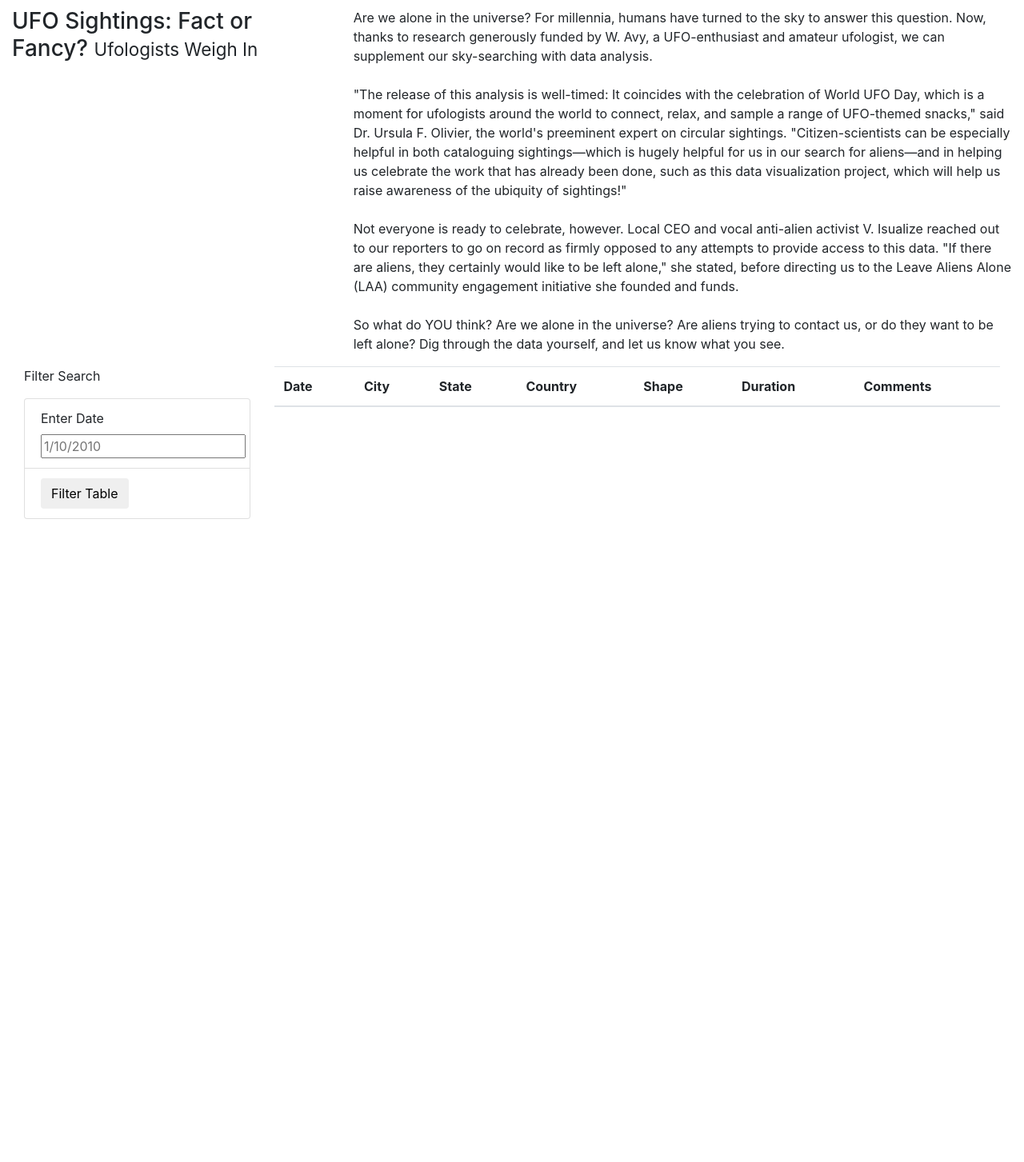
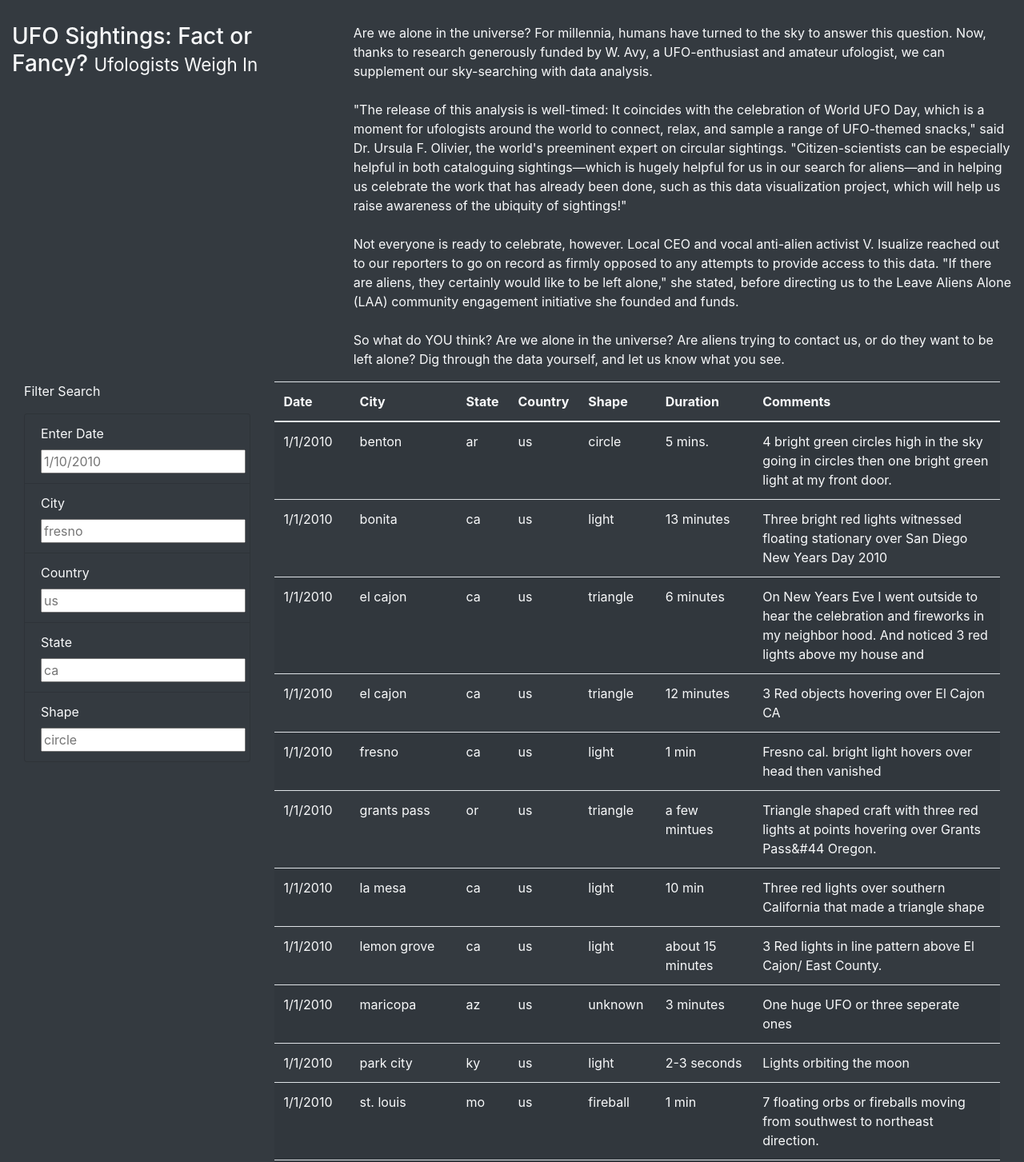
Before and after one commit to gabalita/UFOs, a plain HTML site: page index.html in a window 1280 px wide. Shown: the part 262-1715 px from the top of the page at 80% size. Before the commit the page ends 911 px from the top, so only its background shows below. Drawn offline with nearby package versions, Linux system fonts and the light colour scheme.

Commit message:
challenge code

```diff
--- a/index.html
+++ b/index.html
@@ -2,9 +2,9 @@
 <!DOCTYPE html>
 <html lang="en">
   <head>
-    <meta charset="UTF-8">
-    <meta http-equiv="X-UA-Compatible" content="IE=edge">
-    <meta name="viewport" content="width=device-width, initial-scale=1.0">
+    <meta charset="UTF-8" />
+    <meta http-equiv="X-UA-Compatible" content="IE=edge" />
+    <meta name="viewport" content="width=device-width, initial-scale=1.0" />
     <title>UFOs in America!</title>
     <!-- Add the link to bootstrap under title -->
     <link
@@ -14,45 +14,90 @@
       crossorigin="anonymous"
     />
     <!-- Add a link to CSS file -->
-    <link rel="stylesheet" href="static/css/style.css">
+    <link rel="stylesheet" href="./static/css/style.css" />
   </head>
-<body>
+  <body class="text-light bg-dark">
     <!-- Add div class wrapper, which adds extra functionality from Bootstrap -->
     <div class="wrapper">
       <!-- Add navigation bar, and reset to homepage when clicked -->
-        <nav class="navbar navbar-expand-lg">
+      <nav class="navbar navbar-dark bg-dark navbar-expand-lg">
         <a class="navbar-brand" href="index.html">UFO Sightings</a>
       </nav>
       <div class="jumbotron">
-            <h1>The Truth Is Out There</h1>
+        <h1 class="display-4">The Truth Is Out There</h1>
       </div>
       <div class="container-fluid">
-            <div class=row>
-                <div class='col-md-4'>
-                    <h3>UFO Sightings: Fact or Fancy? <small>Ufologists Weigh In</small></h3>
+        <div class="row">
+          <div class="col-md-4">
+            <h3>
+              UFO Sightings: Fact or Fancy? <small>Ufologists Weigh In</small>
+            </h3>
           </div>
-                <div class='col-md-8'>
-                    <p> Are we alone in the universe? For millennia, humans have turned to the sky to answer this question. Now, thanks to research generously funded by W. Avy, a UFO-enthusiast and amateur ufologist, we can supplement our sky-searching with data analysis. <br> <br>"The release of this analysis is well-timed: It coincides with the celebration of World UFO Day, which is a moment for ufologists around the world to connect, relax, and sample a range of UFO-themed snacks," said Dr. Ursula F. Olivier, the world's preeminent expert on circular sightings. "Citizen-scientists can be especially helpful in both cataloguing sightings—which is hugely helpful for us in our search for aliens—and in helping us celebrate the work that has already been done, such as this data visualization project, which will help us raise awareness of the ubiquity of sightings!" <br><br>Not everyone is ready to celebrate, however. Local CEO and vocal anti-alien activist V. Isualize reached out to our reporters to go on record as firmly opposed to any attempts to provide access to this data. "If there are aliens, they certainly would like to be left alone," she stated, before directing us to the Leave Aliens Alone (LAA) community engagement initiative she founded and funds.<br><br>So what do YOU think? Are we alone in the universe? Are aliens trying to contact us, or do they want to be left alone? Dig through the data yourself, and let us know what you see.
+          <div class="col-md-8">
+            <p>
+              Are we alone in the universe? For millennia, humans have turned to
+              the sky to answer this question. Now, thanks to research
+              generously funded by W. Avy, a UFO-enthusiast and amateur
+              ufologist, we can supplement our sky-searching with data analysis.
+              <br />
+              <br />"The release of this analysis is well-timed: It coincides
+              with the celebration of World UFO Day, which is a moment for
+              ufologists around the world to connect, relax, and sample a range
+              of UFO-themed snacks," said Dr. Ursula F. Olivier, the world's
+              preeminent expert on circular sightings. "Citizen-scientists can
+              be especially helpful in both cataloguing sightings—which is
+              hugely helpful for us in our search for aliens—and in helping us
+              celebrate the work that has already been done, such as this data
+              visualization project, which will help us raise awareness of the
+              ubiquity of sightings!" <br /><br />Not everyone is ready to
+              celebrate, however. Local CEO and vocal anti-alien activist V.
+              Isualize reached out to our reporters to go on record as firmly
+              opposed to any attempts to provide access to this data. "If there
+              are aliens, they certainly would like to be left alone," she
+              stated, before directing us to the Leave Aliens Alone (LAA)
+              community engagement initiative she founded and funds.<br /><br />So
+              what do YOU think? Are we alone in the universe? Are aliens trying
+              to contact us, or do they want to be left alone? Dig through the
+              data yourself, and let us know what you see.
             </p>
           </div>
         </div>
         <div class="container-fluid">
-                <div class=row>
+          <div class="row">
             <div class="col-md-3">
-                        <form>
+              <form class="bg-dark">
                 <p>Filter Search</p>
-                            <ul class='list-group'>
-                                <li class='list-group-item'>
-                                    <label for='date'>Enter Date </label>
-                                    <input type="text" placeholder="1/10/2010" id='datetime' />
+                <ul class="list-group bg-dark">
+                  <li class="list-group-item bg-dark">
+                    <label for="date">Enter Date </label>
+                    <input type="text" placeholder="1/10/2010" id="datetime" />
                   </li>
-                                <li class='list-group-item'>
-                                    <button id="filter-btn" type="button" class="btn btn-defaul" >Filter Table </button>
+                  <li class="list-group-item bg-dark">
+                    <label for="city">City </label>
+                    <input type="text" placeholder="fresno" id="city" />
                   </li>
+                  <li class="list-group-item bg-dark">
+                    <label for="country">Country</label>
+                    <input type="text" placeholder="us" id="country" />
+                  </li>
+                  <li class="list-group-item bg-dark">
+                    <label for="state">State </label>
+                    <input type="text" placeholder="ca" id="state" />
+                  </li>
+                  <li class="list-group-item bg-dark">
+                    <label for="shape">Shape</label>
+                    <input type="text" placeholder="circle" id="shape" />
+                  </li>
+                  <!-- Step 2: Remove the li tags that create button. -->
+                  <!-- <li class="list-group-item bg-dark">
+                    <button id="filter-btn" type="button" class="btn">
+                      Filter Table
+                    </button>
+                  </li> -->
                 </ul>
               </form>
             </div>
-                    <div class='col-md-9'>
+            <div class="col-md-9">
               <table class="table table-striped">
                 <thead>
                   <tr>
@@ -65,11 +110,15 @@
                     <th>Comments</th>
                   </tr>
                 </thead>
+                <tbody></tbody>
               </table>
             </div>
           </div>
         </div>
       </div>
     </div>
+    <script src="https://cdnjs.cloudflare.com/ajax/libs/d3/4.11.0/d3.js"></script>
+    <script src="./static/js/data.js"></script>
+    <script src="./static/js/app.js"></script>
   </body>
 </html>
--- a/static/css/style.css
+++ b/static/css/style.css
@@ -0,0 +1,5 @@
+.jumbotron {
+    background-image: url("../../images/nasa.jpg");
+    background-size: 100% 100%;
+    text-align: center;
+  }
--- /dev/null
+++ b/static/js/app.js
@@ -0,0 +1,79 @@
+// from data.js
+const tableData = data;
+
+// get table references
+var tbody = d3.select("tbody");
+
+function buildTable(data) {
+  // First, clear out any existing data
+  tbody.html("");
+
+  // Next, loop through each object in the data
+  // and append a row and cells for each value in the row
+  data.forEach((dataRow) => {
+    // Append a row to the table body
+    let row = tbody.append("tr");
+
+    // Loop through each field in the dataRow and add
+    // each value as a table cell (td)
+    Object.values(dataRow).forEach((val) => {
+      let cell = row.append("td");
+      cell.text(val);
+    });
+  });
+}
+
+// 1. Create a variable to keep track of all the filters as an object.
+var filters = {};
+
+// 3. Use this function to update the filters.
+function updateFilters() {
+
+    // 4a. Save the element that was changed as a variable.
+    let changedElement = d3.select(this);
+
+    // 4b. Save the value that was changed as a variable.
+    let elementValue = changedElement.property("value");
+    console.log(elementValue);
+
+    // 4c. Save the id of the filter that was changed as a variable.
+    let filterId = changedElement.attr("id");
+    console.log(filterId);
+
+    // 5. If a filter value was entered then add that filterId and value
+    // to the filters list. Otherwise, clear that filter from the filters object.
+    if (elementValue) {
+      filters[filterId] = elementValue;
+    } else {
+      delete filters[filterId];
+    }
+    console.log(filters)
+
+    // 6. Call function to apply all filters and rebuild the table
+    filterTable();
+
+  }
+
+  // 7. Use this function to filter the table when data is entered.
+  function filterTable() {
+
+    // 8. Set the filtered data to the tableData.
+    let filteredData = tableData;
+
+    // 9. Loop through all of the filters and keep any data that
+    // matches the filter values
+
+    for (const key of Object.keys(filters)) {
+      console.log('The key pair is ', key,', ', filters[key])
+      filteredData = filteredData.filter((row) => row[key] === filters[key]);
+    }
+
+    // 10. Finally, rebuild the table using the filtered data
+    buildTable(filteredData);
+  }
+
+  // 2. Attach an event to listen for changes to each filter
+  d3.selectAll('input').on("change", updateFilters);
+
+  // Build the table when the page loads
+  buildTable(tableData);
```
Also changed, not shown: Practice/app_example.js (added, +37 -0 lines), js/app.js (deleted, +0 -50 lines), static/js/app_module_code.js (added, +45 -0 lines), images/LewisKraus-UFOreport.jpg (added), images/nasa.jpg (added), static/js/data.js (renamed from js/data.js), 3 other files. Lines whose indentation alone changed are shown as unchanged.
